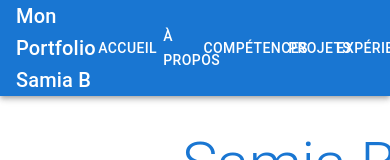
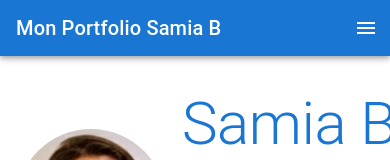
Before and after one commit to samiaB16/portfolio-openclassroom, a React (Create React App) app in the folder portfolio/: page / in a window 390 px wide. Shown: the top 160 px of the page. Built offline with nearby package versions, Linux system fonts and the light colour scheme.

Commit message:
Add hamburger menu for mobile view

```diff
--- a/portfolio/package.json
+++ b/portfolio/package.json
@@ -46,6 +46,7 @@
     ]
   },
   "devDependencies": {
+    "@babel/plugin-proposal-private-property-in-object": "^7.21.11",
     "gh-pages": "^6.1.1"
   }
 }
--- a/portfolio/src/components/Layout.js
+++ b/portfolio/src/components/Layout.js
@@ -1,8 +1,38 @@
-import React from 'react';
+import React, { useState } from 'react';
 import { Link } from 'react-router-dom';
-import { AppBar, Toolbar, Typography, Button } from '@mui/material';
+import { AppBar, Toolbar, Typography, Button, IconButton, Drawer, List, ListItem, ListItemText, useMediaQuery, useTheme } from '@mui/material';
+import MenuIcon from '@mui/icons-material/Menu';
 
 function Layout({ children }) {
+  const [drawerOpen, setDrawerOpen] = useState(false);
+  const theme = useTheme();
+  const isMobile = useMediaQuery(theme.breakpoints.down('sm'));
+
+  const toggleDrawer = (open) => () => {
+    setDrawerOpen(open);
+  };
+
+  const menuItems = [
+    { text: 'Accueil', to: '/' },
+    { text: 'À propos', to: '/about' },
+    { text: 'Compétences', to: '/competences' },
+    { text: 'Projets', to: '/projects' },
+    { text: 'Expériences', to: '/experiences' },
+    { text: 'Formation', to: '/formation' },
+  ];
+
+  const drawer = (
+    <div>
+      <List>
+        {menuItems.map((item) => (
+          <ListItem component={Link} to={item.to} key={item.text} onClick={toggleDrawer(false)}>
+            <ListItemText primary={item.text} />
+          </ListItem>
+        ))}
+      </List>
+    </div>
+  );
+
   return (
     <>
       <AppBar position="static">
@@ -10,12 +40,22 @@ function Layout({ children }) {
           <Typography variant="h6" component="div" sx={{ flexGrow: 1 }}>
             Mon Portfolio Samia B
           </Typography>
-          <Button color="inherit" component={Link} to="/">Accueil</Button>
-          <Button color="inherit" component={Link} to="/about">À propos</Button>
-          <Button color="inherit" component={Link} to="/competences">Compétences</Button>
-          <Button color="inherit" component={Link} to="/projects">Projets</Button>
-          <Button color="inherit" component={Link} to="/experiences">Expériences</Button>
-          <Button color="inherit" component={Link} to="/formation">Formation</Button>
+          {isMobile ? (
+            <>
+              <IconButton edge="end" color="inherit" onClick={toggleDrawer(true)} sx={{ ml: 1 }}>
+                <MenuIcon />
+              </IconButton>
+              <Drawer anchor="right" open={drawerOpen} onClose={toggleDrawer(false)}>
+                {drawer}
+              </Drawer>
+            </>
+          ) : (
+            menuItems.map((item) => (
+              <Button color="inherit" component={Link} to={item.to} key={item.text}>
+                {item.text}
+              </Button>
+            ))
+          )}
         </Toolbar>
       </AppBar>
       <main>
```
Also changed, not shown: 1 other file (tests, documents, lock files or other folders).
